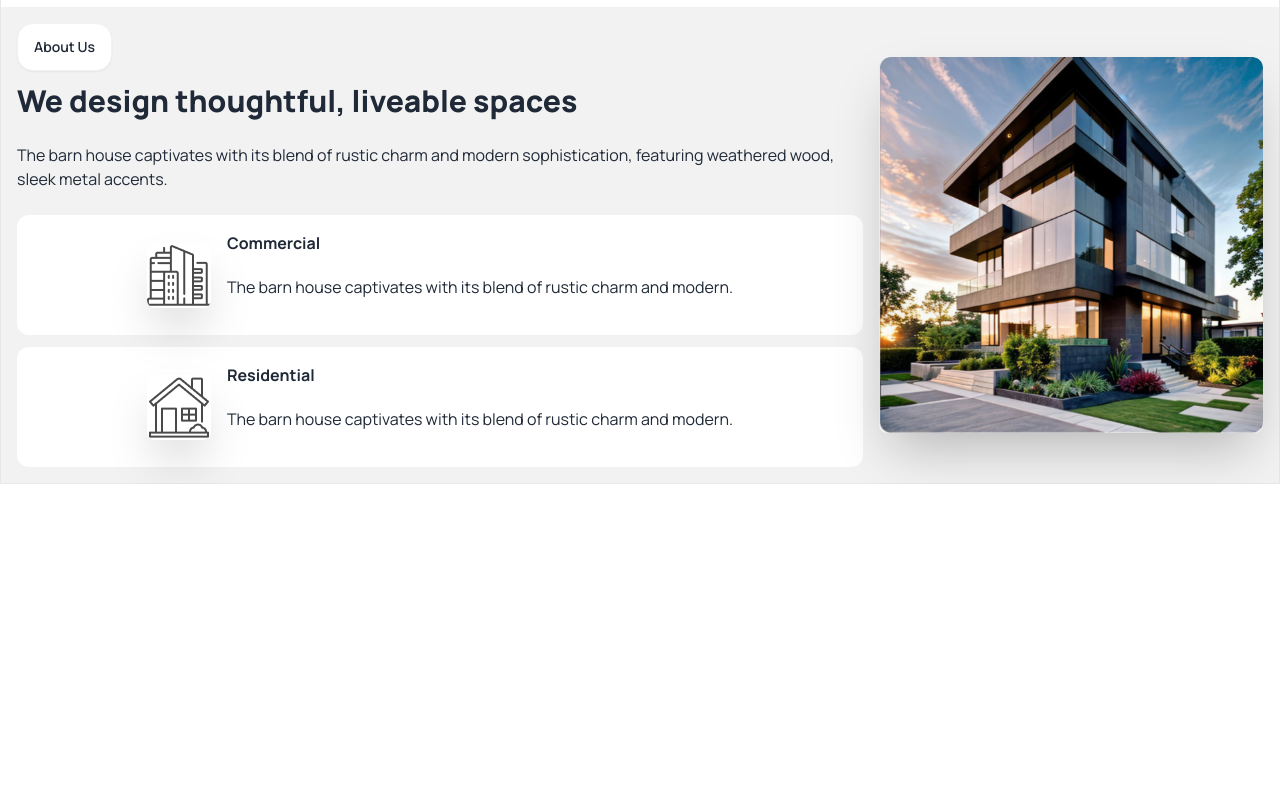
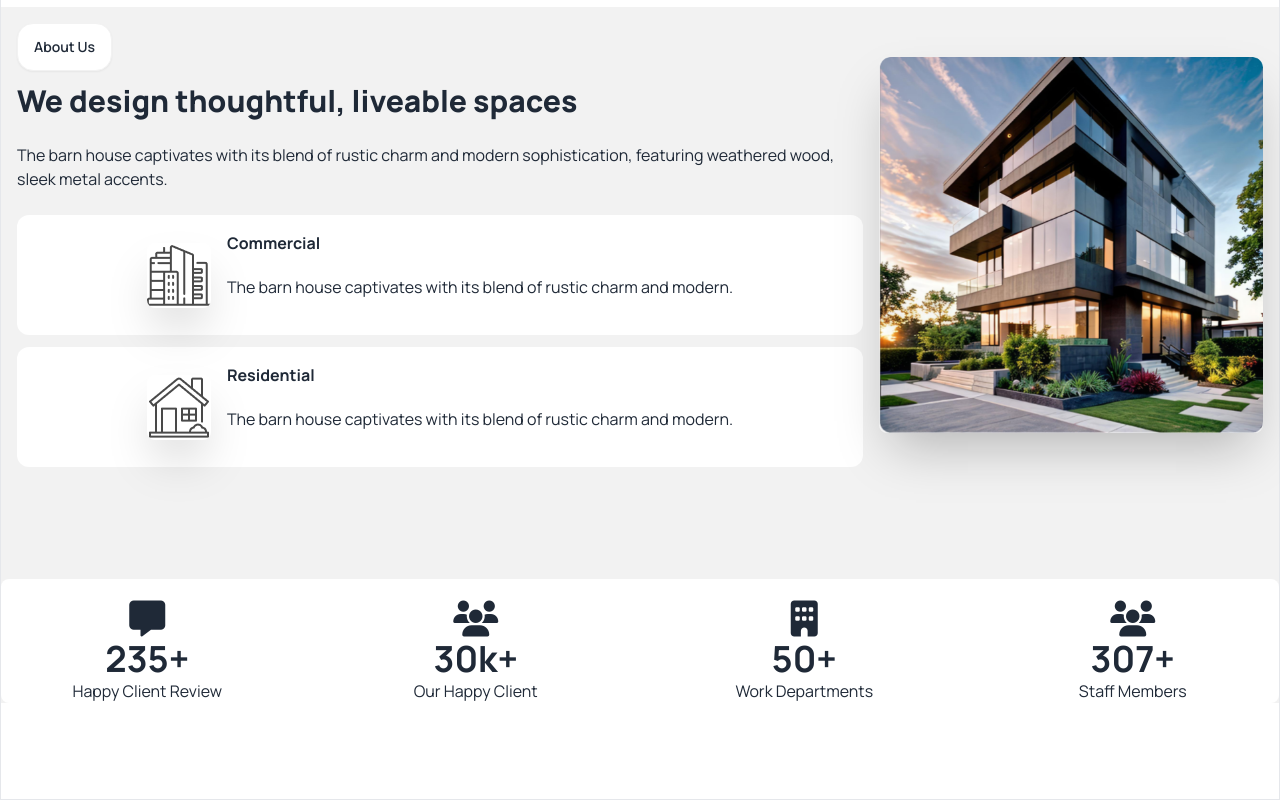
Before and after one commit to tahmidnirob6498/Assignment-3-Rinterio, a plain HTML site: page index.html in a window 1280 px wide. Shown: the part 766-1566 px from the top of the page. Before the commit the page ends 1250 px from the top, so only its background shows below. Drawn offline with nearby package versions, Linux system fonts and the light colour scheme.

Commit message:
updated section of members and department count

```diff
--- a/index.html
+++ b/index.html
@@ -164,11 +164,41 @@ modern sophistication, featuring weathered wood, sleek metal accents.
     </div>
   </div>
 </div>
-      </div></div>
+
     </div>
   </div>
 </div>
   </section>
+  <!-- section of count -->
+   <section class="my-12 md:my-24 ">
+    <div class="grid grid-cols-1 md:grid-cols-2 lg:grid-cols-4 bg-white mb-11 items-center rounded-lg gap-9">
+      <!-- 1st -->
+   <div class="text-center pt-5">
+    <i class="fa-solid fa-message text-4xl"></i>
+    <div class="text-4xl font-bold">235+</div>
+    <p>Happy Client Review</p>
+   </div>
+
+       <!-- 2nd -->
+  <div class="text-center pt-5">
+    <i class="fa-duotone fa-solid fa-users text-4xl"></i>
+    <div class="text-4xl font-bold">30k+</div>
+    <p>Our Happy Client</p>
+   </div>
+       <!-- 3rd -->
+  <div class="text-center pt-5">
+    <i class="fa-solid fa-building text-4xl"></i>
+    <div class="text-4xl font-bold">50+</div>
+    <p>Work Departments</p>
+   </div>
+       <!-- 4th -->
+   <div class="text-center pt-5">
+    <i class="fa-duotone fa-solid fa-users text-4xl"></i>
+    <div class="text-4xl font-bold">307+</div>
+    <p>Staff Members</p>
+   </div>
+  </div>
+   </section>
   </div>
 </main>
 <Footer></Footer>
```
